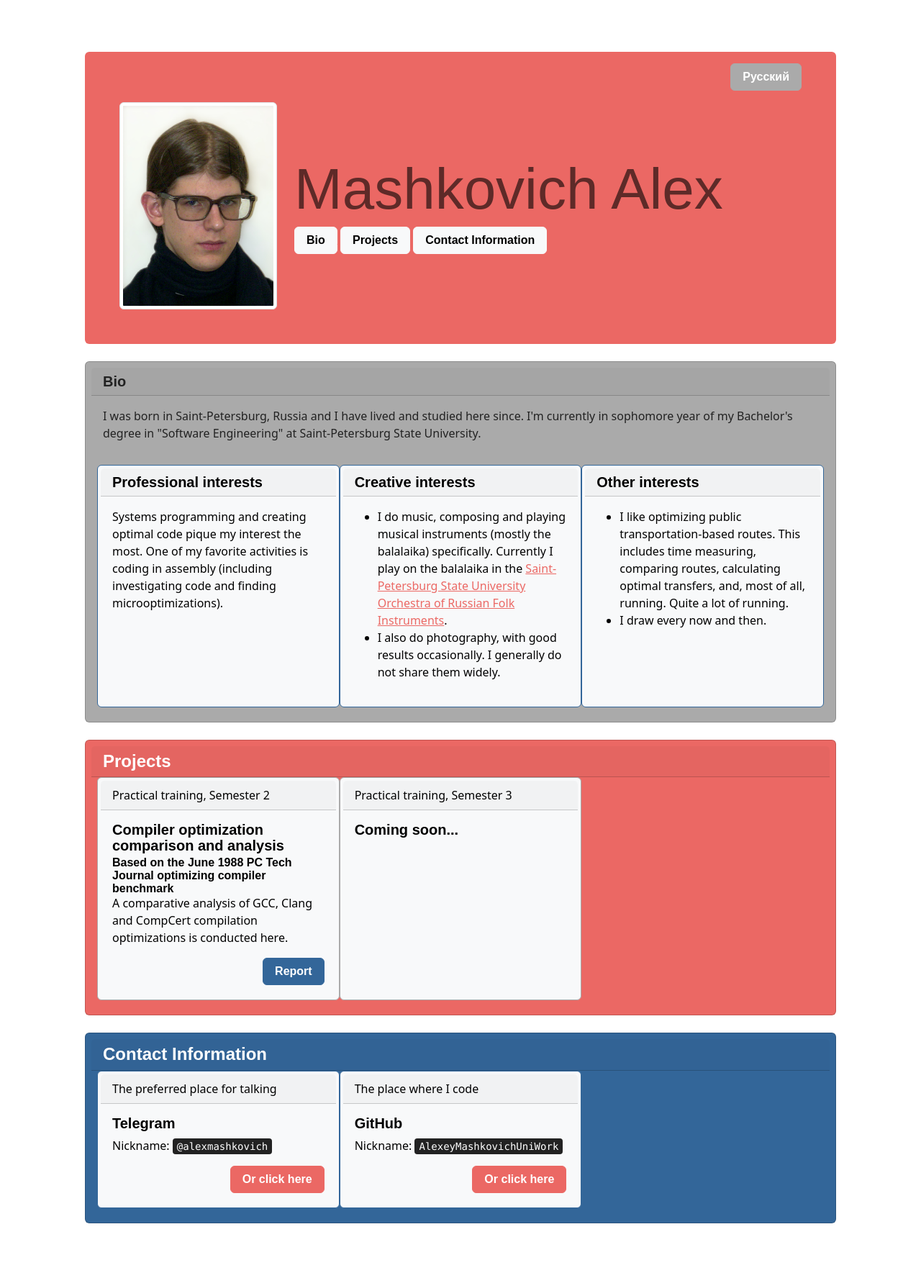
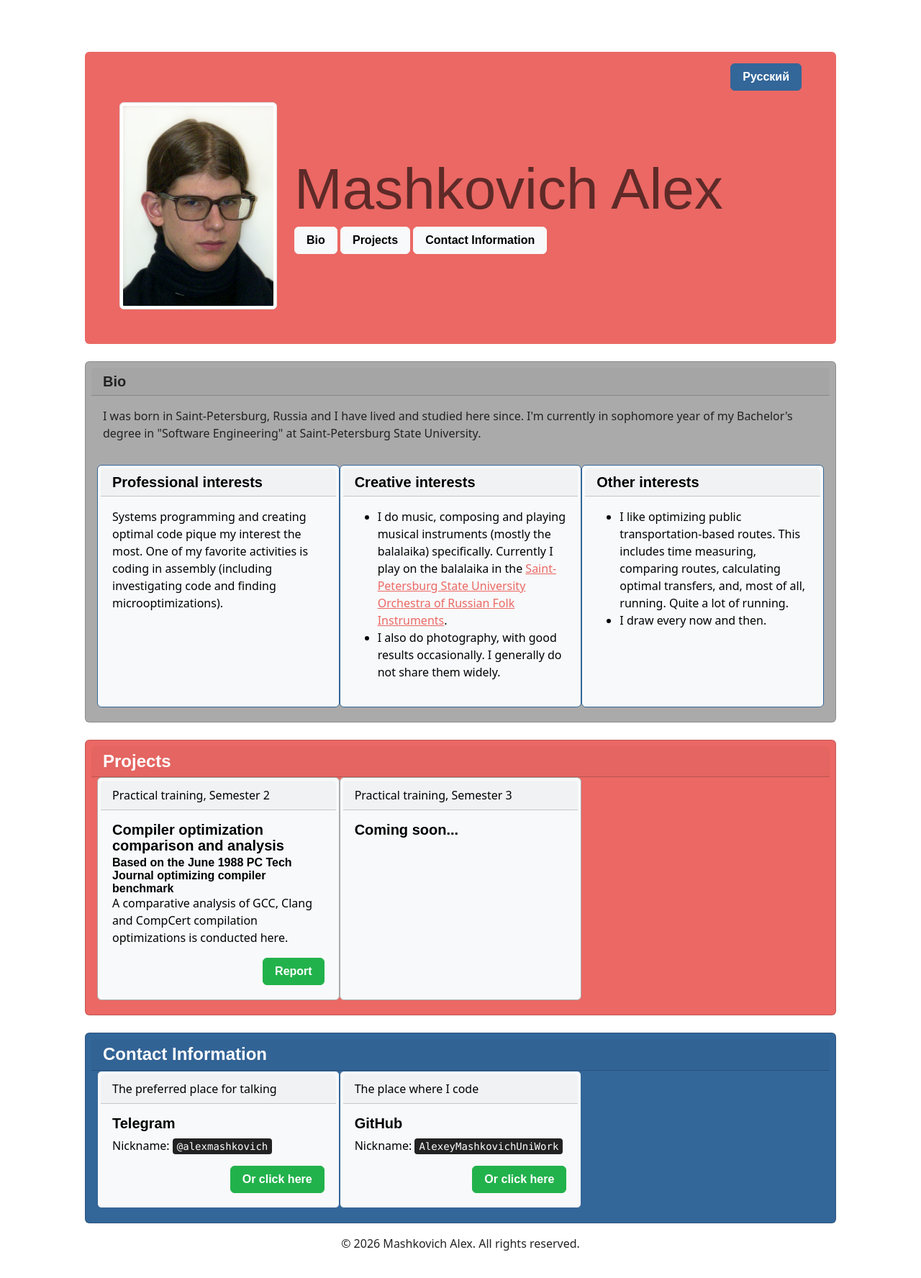
Before and after one commit to AlexeyMashkovichUniWork/alexeymashkovichuniwork.github.io, a plain HTML site: page en/index.html in a window 1280 px wide. Shown: the whole page at 72% size. Before the commit the page ends 1748 px from the top, so only its background shows below. Drawn offline with Linux system fonts and the light colour scheme; a web font is replaced by a local one.

Commit message:
feat@page: adjust color, add copyright

```diff
--- a/en/index.html
+++ b/en/index.html
@@ -12,7 +12,7 @@
       <div class="container p-5 pt-3 mt-4 bg-primary text-bg-primary rounded">
         <div class="d-flex justify-content-end pb-3">
           <a href="../ru/index.html">
-            <button class="btn btn-secondary">Русский</button>
+            <button class="btn btn-info">Русский</button>
           </a>
         </div>
         <div class="row align-items-center justify-items-center">
@@ -84,7 +84,7 @@
                 <h6 class="card-subtitle">Based on the June 1988 PC Tech Journal optimizing compiler benchmark</h6>
                 <p class="card-text">A comparative analysis of GCC, Clang and CompCert compilation optimizations is conducted here.</p>
                 <div class="d-flex flex-row justify-content-end">
-                  <a href="https://alexeymashkovichuniwork.github.io/pdfhosting/2SemesterPracticeReport.pdf" target="_blank"><button class="btn btn-info">Report</button></a>
+                  <a href="https://alexeymashkovichuniwork.github.io/pdfhosting/2SemesterPracticeReport.pdf" target="_blank"><button class="btn btn-success">Report</button></a>
                 </div>
               </div>
           </div>
@@ -106,7 +106,7 @@
                 <h5 class="card-title">Telegram</h5>
                 <p class="card-text">Nickname: <kbd style="user-select: all">@&NoBreak;alexmashkovich</kbd></p>
                 <div class="d-flex flex-row justify-content-end">
-                  <a href="https://t.me/alexmashkovich" target="_blank"><button class="btn btn-primary">Or click here</button></a>
+                  <a href="https://t.me/alexmashkovich" target="_blank"><button class="btn btn-success">Or click here</button></a>
                 </div>
               </div>
           </div>
@@ -116,12 +116,14 @@
                 <h5 class="card-title">GitHub</h5>
                 <p class="card-text">Nickname: <kbd style="user-select: all">AlexeyMashkovichUniWork</kbd></p>
                 <div class="d-flex flex-row justify-content-end">
-                  <a href="https://github.com/AlexeyMashkovichUniWork" target="_blank"><button class="btn btn-primary">Or click here</button></a>
+                  <a href="https://github.com/AlexeyMashkovichUniWork" target="_blank"><button class="btn btn-success">Or click here</button></a>
                 </div>
               </div>
           </div>
         </div>
       </div>
+
+      <p class="text-center pt-3">&copy; 2026 Mashkovich Alex. All rights reserved.</p>
     </div>
   </body>
 </html>
```
Also changed, not shown: ru/index.html (+6 -4 lines).
